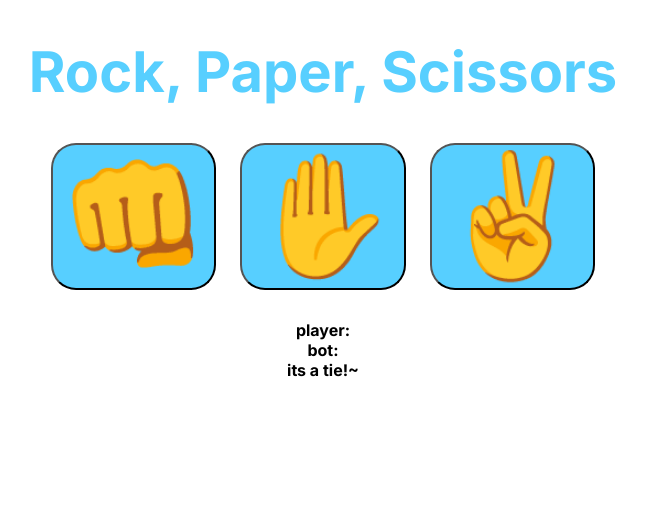
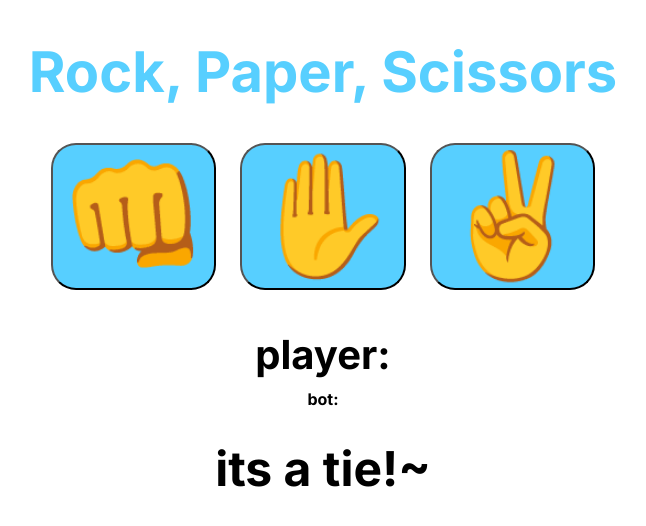
Before and after one commit to nitrogeo/learn-js, a plain HTML site: page rps/index.html in a window 1280 px wide. Shown: the whole page, without its empty margins (317-963 px from the left). Drawn offline with Linux system fonts and the light colour scheme.

Commit message:
edit css

```diff
--- a/rps/styles.css
+++ b/rps/styles.css
@@ -23,4 +23,16 @@ h1{
     border-radius: 25px;
     background-color: var(--accent);
     cursor: pointer;
+    transition: background-color 0.5s ease;
 }
+.choices button:hover{
+    background-color: hsl(--accent);
+}
+#playerDisplay, #computerDisplay{
+    font-size: 2.5rem;
+    margin: 10px 0;
+}
+#resultDisplay{
+    font-size: 3rem;
+    margin: 30px 0;
+}
```
